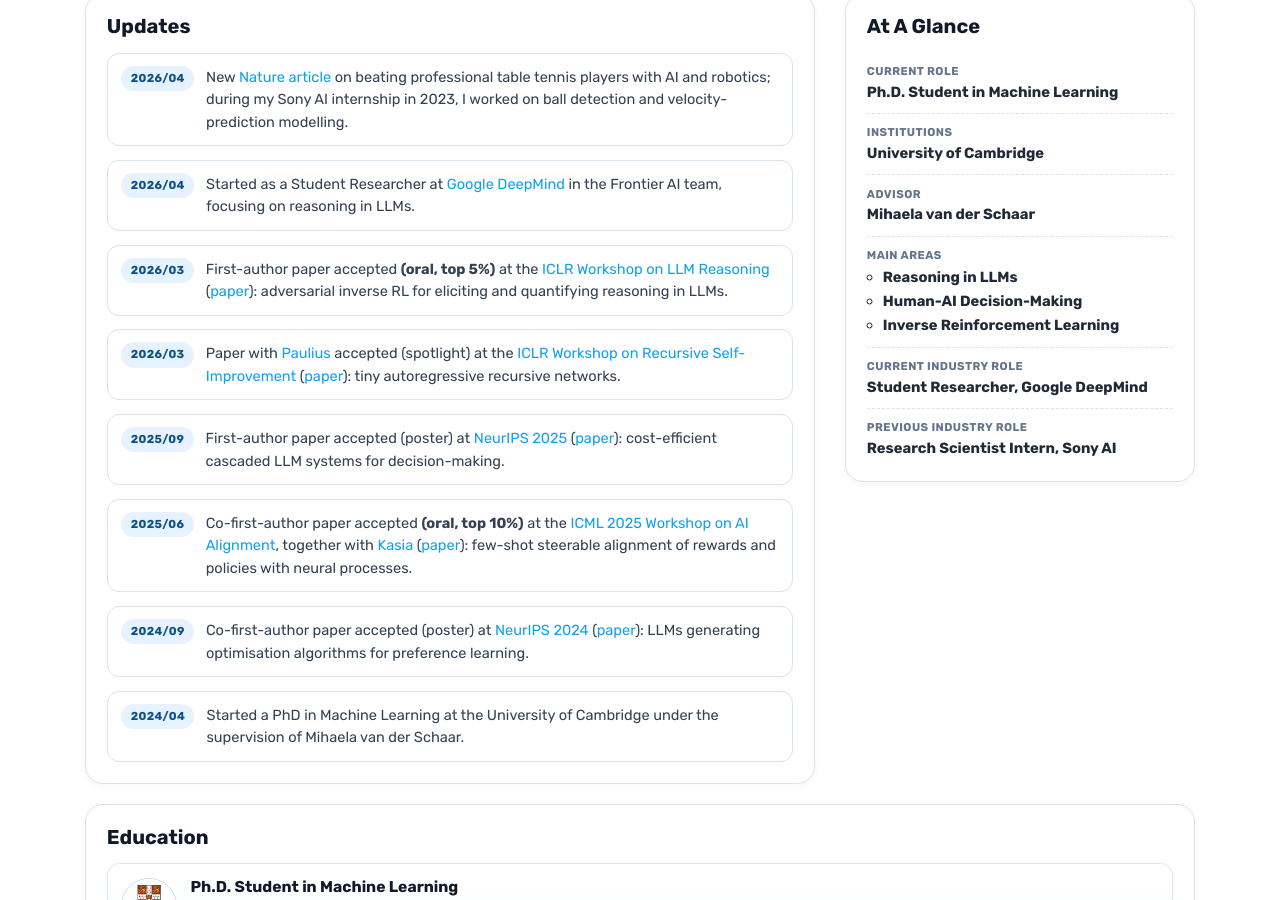
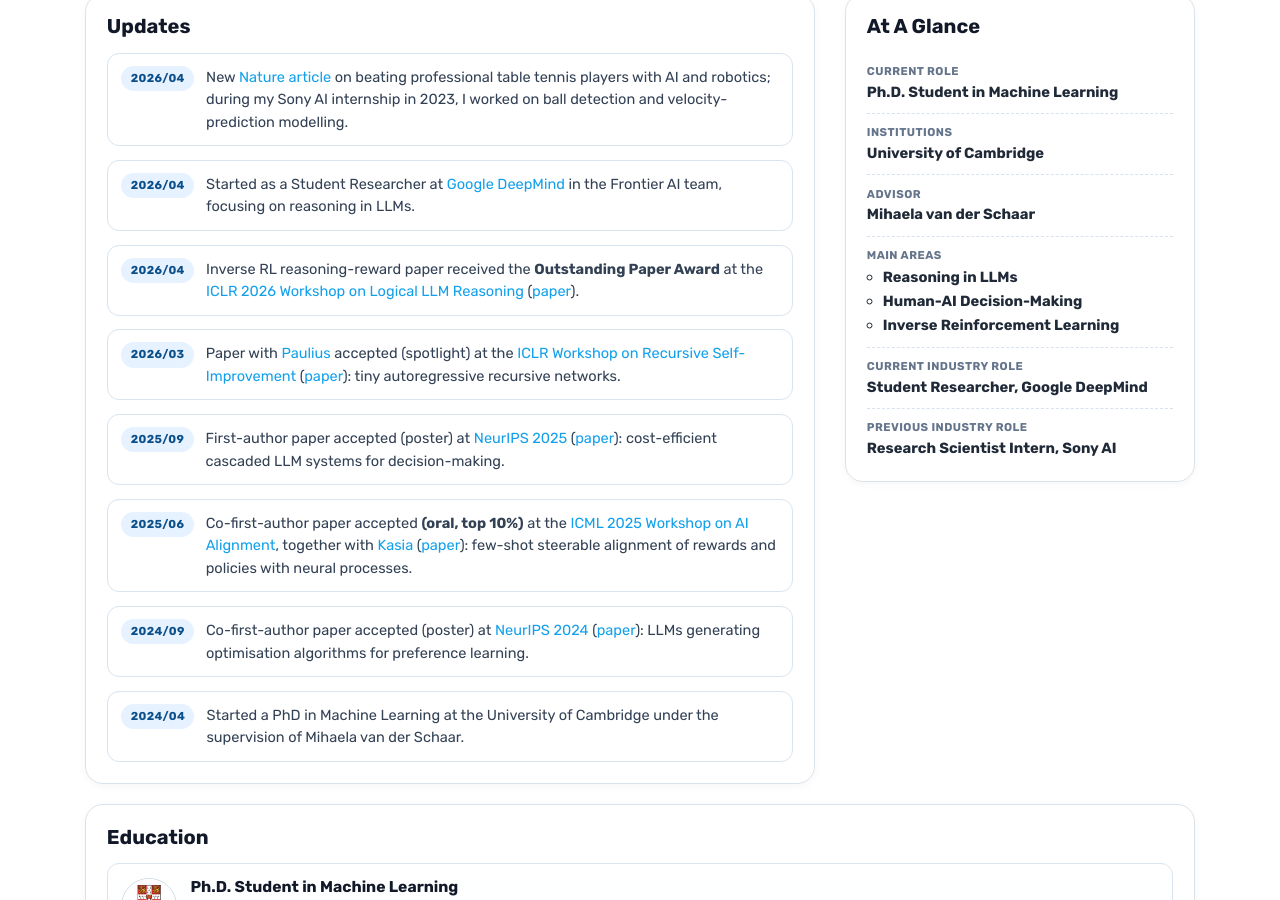
Before and after one commit to fanconic/fanconic.github.io, a Jekyll site: the page built from index.html, in a window 1280 px wide and 900 px high, scrolled down 648 px. Built offline with Jekyll 4.4.1, drawn with Linux system fonts in a browser that asks for light colours; the list of posts is cut into pages by our own code.

Commit message:
outstanding paper award

```diff
--- a/index.html
+++ b/index.html
@@ -69,11 +69,11 @@ title: Home
                         </div>
                     </li>
                     <li class="home-update-item">
-                        <span class="home-update-date">2026/03</span>
+                        <span class="home-update-date">2026/04</span>
                         <div class="home-update-content">
-                            First-author paper accepted <strong>(oral, top 5%)</strong> at the
-                            <a href="https://sites.google.com/view/iclr-2026-llmreasoning">ICLR Workshop on LLM Reasoning</a>
-                            (<a href="https://arxiv.org/pdf/2510.01857">paper</a>): adversarial inverse RL for eliciting and quantifying reasoning in LLMs.
+                            Inverse RL reasoning-reward paper received the <strong>Outstanding Paper Award</strong> at the
+                            <a href="https://sites.google.com/view/iclr-2026-llmreasoning">ICLR 2026 Workshop on Logical LLM Reasoning</a>
+                            (<a href="https://arxiv.org/pdf/2510.01857">paper</a>).
                         </div>
                     </li>
                     <li class="home-update-item">
```
Also changed, not shown: _pubs/12adversarial_irl.md (+1 -1 lines).
